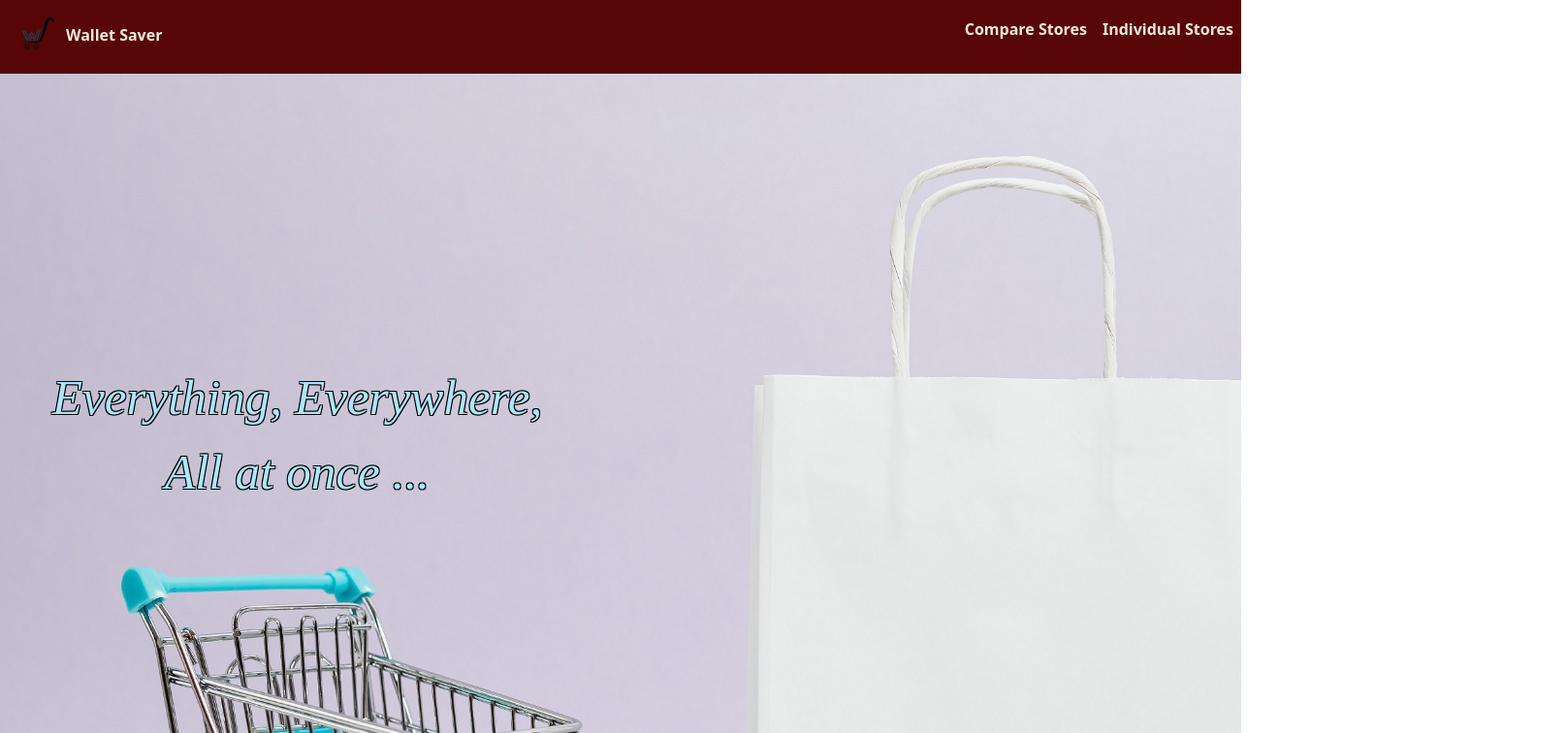
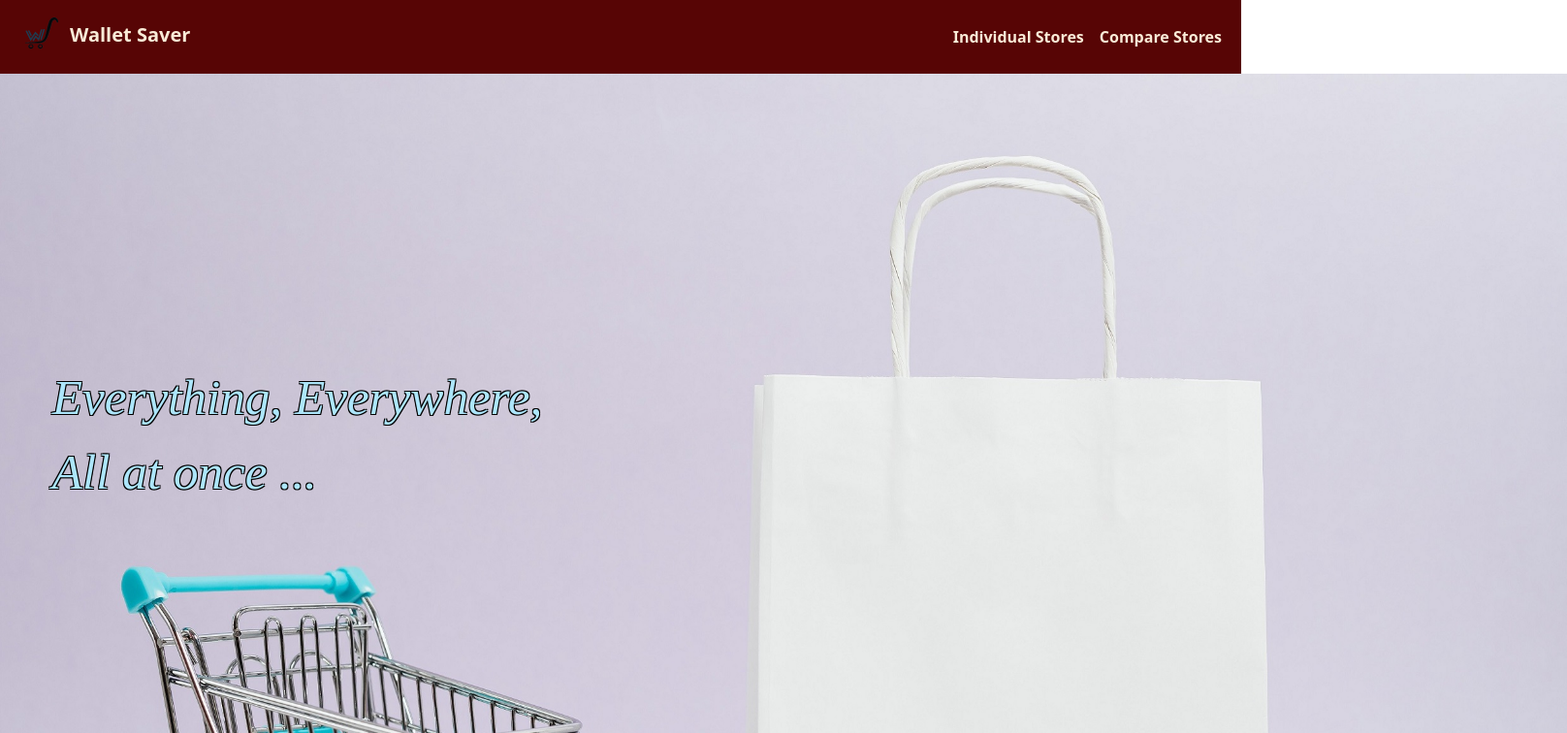
Before and after one commit to bolajionaz/wallet-saver, a React (Create React App) app: page / in a window 1280 px wide. Shown: the top 756 px of the page at 97% size, 1616 px wide, since content can reach past the window. Built offline with nearby package versions, Linux system fonts and the light colour scheme.

Commit message:
react-dom implemented

```diff
--- a/src/App.js
+++ b/src/App.js
@@ -1,4 +1,4 @@
-import logo from './logo.svg';
+import { BrowserRouter as Router, Route, Routes } from 'react-router-dom';
 import './App.css';
 import HomePage from './pages/HomePage';
 import Footer from './components/Footer';
@@ -6,13 +6,24 @@ import Nav from './components/Nav';
 
 function App() {
   return (
-    <div className="App">
-         <Nav />
-      <header className="App-header">
-        <HomePage />
-      </header>
-      <Footer />
-    </div>
+    <Router className="App">
+    <Nav />
+    {/* Wrap Route elements in a Routes component */}
+    <Routes>
+      {/* Define routes using the Route component to render different page components at different paths */}
+      {/* Define a default route that will render the Home component */}
+      <Route path="/" element={<HomePage />} />
+      {/* <Route path="/search/stores" element={<ChooseStore />} />
+      <Route path="/search/stores/aliExpress" element={<SearchOnlineStores searchOpt="aliExpress" />} />
+      <Route path="/search/stores/amazon" element={<SearchOnlineStores searchOpt="amazon" />} />
+      <Route path="/search/stores/compare" element={<SearchOnlineStores searchOpt="compare" /> } />
+      <Route path='/about' element={<About/>}></Route>
+      <Route path='/faq' element={<FAQs/>}></Route> */}
+      {/* Define a route that will have descendant routes */}
+      {/* <Route path="contact/*" element={<Contact />} /> */}
+    </Routes>
+    <Footer />
+</Router>
   );
 }
 
--- a/src/components/Nav/index.js
+++ b/src/components/Nav/index.js
@@ -1,18 +1,56 @@
 import React from 'react';
-import 'bootstrap/dist/css/bootstrap.min.css';
-import './nav.css';
+import { NavLink } from "react-router-dom";
+import './index.css';
 
-const Nav=() =>{
-    return (
-      <div className='d-flex menu-container' id='bar'>
+{/*<div className='d-flex menu-container' id='bar'>
           <a className='me-auto p-2 navbar-brand'><img src="/pictures/icon2.png"/><strong>Wallet Saver</strong></a>
 
             <ul className='d-flex'>
           <li className='right-menu p-2'><a>Compare Stores</a></li>
           <li className='right-menu p-2'><a>Individual Stores</a></li>
         </ul>
+      </div>*/}
+
+function Nav () {
+    return (
+
+      <nav className="navbar navbar-expand-md navbar-light" id='bar'>
+        <div className="container-fluid ">
+        {/* <NavLink to="/" className="m-1 mt-0 mb-0">
+            <img src="/WalletSavers.png" width="40" height="40"
+                    className="d-inline-block align-center" alt="navigation-bar" />
+        </NavLink> */}
+        <NavLink to="/" className="me-auto p-0 navbar-brand">
+          <img src="/pictures/icon2.png"/><strong>Wallet Saver</strong>
+        </NavLink>
+
+        <button className="navbar-toggler" type="button" data-bs-toggle="collapse" data-bs-target="#navbarNav" aria-controls="navbarNav" aria-expanded="false" aria-label="Toggle navigation">
+            <span className="navbar-toggler-icon"></span>
+        </button>
+
+        <div className="collapse navbar-collapse justify-content-end" id="navbarNav">
+            <ul className="navbar-nav mb-lg-0">
+                <li className="nav-item">
+                    <NavLink
+                      to="search/stores"
+                      className={({ isActive }) =>
+                        isActive ? 'right-menu nav-link active' : 'right-menu nav-link'}>
+                      Individual Stores
+                    </NavLink>
+                </li>
+                <li className="nav-item">
+                    <NavLink
+                        to="search/stores/compare"
+                        className={({ isActive }) =>
+                        isActive ? 'right-menu nav-link active' : 'right-menu nav-link'}>
+                        Compare Stores
+                    </NavLink>
+                </li>
+            </ul>
+          </div>
         </div>
 
+      </nav>
     );
 
 }
--- a/src/index.js
+++ b/src/index.js
@@ -1,6 +1,8 @@
 import React from 'react';
 import ReactDOM from 'react-dom/client';
 import './index.css';
+import 'bootstrap/dist/css/bootstrap.min.css';
+import 'bootstrap/dist/js/bootstrap.bundle';
 import App from './App';
 import reportWebVitals from './reportWebVitals';
 
```
Also changed, not shown: src/components/Nav/index.css (renamed from src/components/Nav/nav.css).
